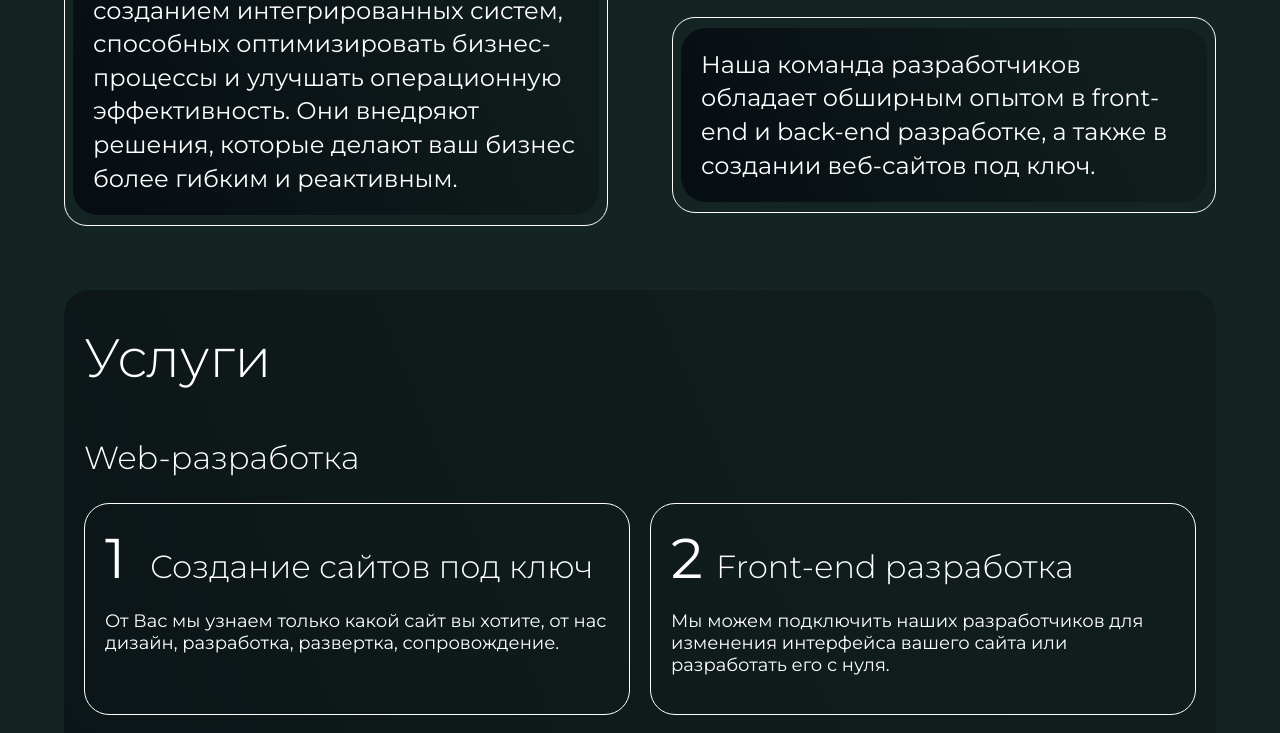
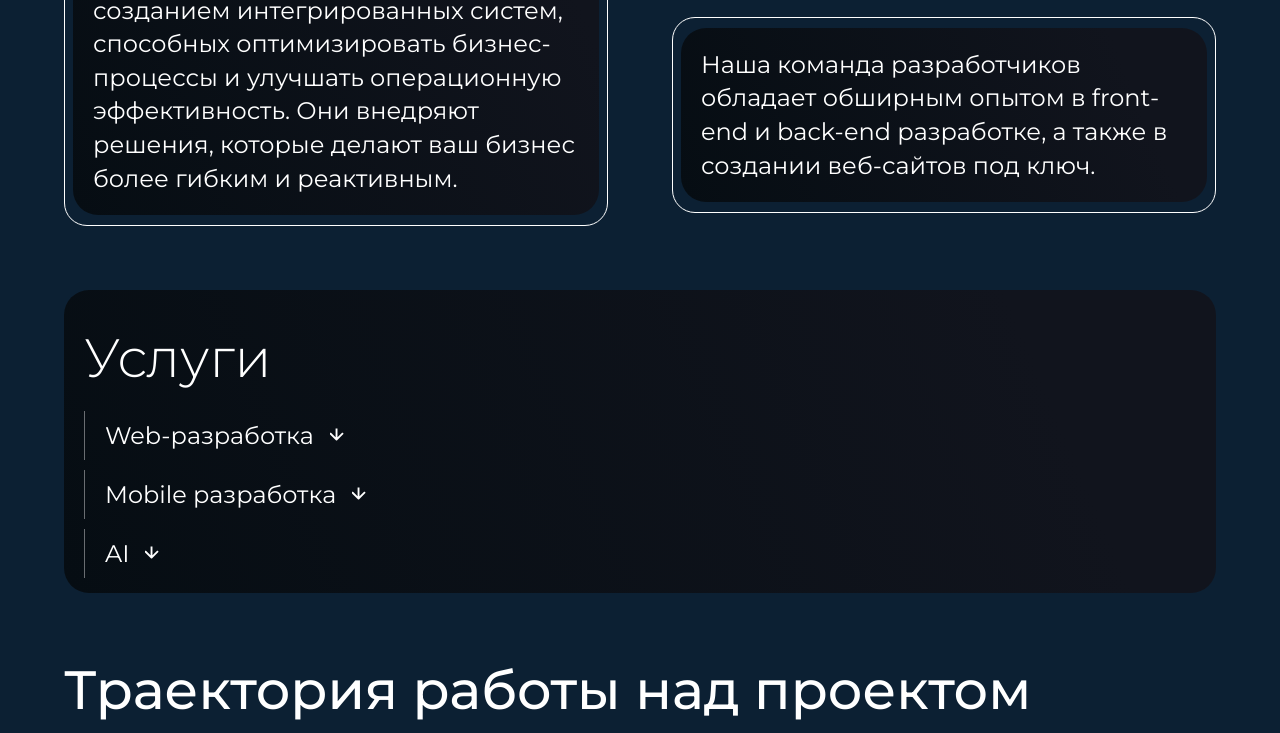
Before and after one commit to Rinat-Arifullin/ai-automation-agency, a Next.js app: page / in a window 1280 px wide. Shown: the part 2000-2733 px from the top of the page. Built offline with nearby package versions, Linux system fonts and the light colour scheme.

Commit message:
new colors

```diff
--- a/components/Main/Services/ServiceBlock/index.tsx
+++ b/components/Main/Services/ServiceBlock/index.tsx
@@ -1,26 +1,28 @@
-import React from 'react';
-import { IServiceBlockProps } from '../types';
-import ServiceCard from '../ServiceCard';
+import React from 'react'
+import { IServiceBlockProps } from '../types'
+import ServiceCard from '../ServiceCard'
 
-import styles from './index.module.css';
+import styles from './index.module.css'
+import Toggle from 'components/common/Toggle'
 
 const ServiceBlock = ({ title, cardList, isOdd }: IServiceBlockProps) => {
     return (
+        <Toggle title={title}>
             <div className={styles.wrapper}>
-            <h2>{title}</h2>
                 <div className={styles.content}>
                     {cardList.map((card, index) => (
                         <ServiceCard
                             key={card.title}
                             title={card.title}
                             description={card.description}
-                        theme={isOdd ? 'black': 'white'}
+                            theme={isOdd ? 'black' : 'white'}
                             index={index + 1}
                         />
                     ))}
                 </div>
             </div>
+        </Toggle>
     )
 }
 
-export default ServiceBlock;
+export default ServiceBlock
--- a/components/Main/Services/ServiceCard/index.module.css
+++ b/components/Main/Services/ServiceCard/index.module.css
@@ -24,7 +24,12 @@
 }
 
 .wrapper.black {
+    transition: .3s;
     color: white;
+    border: 1px solid rgba(255, 255, 255, 0.501);
+}
+
+.wrapper.black:hover {
     border: 1px solid white;
 }
 
@@ -39,7 +44,7 @@
         font-weight: 500 !important;
     }
 
-        .wrapper p {
-            font-size: 16px;
-        }
+    .wrapper p {
+        font-size: 16px;
+    }
 }
--- a/components/Main/Services/index.module.css
+++ b/components/Main/Services/index.module.css
@@ -15,7 +15,7 @@
 .serviceBlockWrapper {
     display: flex;
     flex-direction: column;
-    gap: 40px;
+    gap: 10px;
 }
 
 
--- a/components/common/Toggle/index.module.css
+++ b/components/common/Toggle/index.module.css
@@ -2,29 +2,45 @@
     overflow: hidden;
     transition: 0.3s ease;
     padding: 10px 20px;
+    transition: .3s;
+    border-left: 1px solid rgba(255, 255, 255, 0.401);
+}
+
+.collapseContainer.isCollapsed {
+    border-left: 1px solid white;
 }
 
 .collapseLabel {
     cursor: pointer;
     user-select: none;
-    font-size: var(--mobile-text);
-    text-decoration: underline;
+    font-size: var(--desktop-text);
+    width: fit-content;
+    display: flex;
+    align-items: end;
+    gap: 1rem;
+}
+
+.arrowIcon {
+    transition: .3s;
+}
+
+.arrowIcon.isOpen {
+    transform: rotate(180deg);
 }
 
 .collapseContent {
     overflow: hidden;
     transition:  0.3s ease;
     font-size: var(--desktop-text);
+    padding-top: 0rem;
 }
 
+.collapseContent.isOpen {
+    padding-top: 2rem;
+}
 
 .collapseContainer .collapseContent{
-    transition:  0.3s ease;
-    height: 150px;
-}
-
-.collapseContainer.isCollapsed .collapseContent{
-    height: 0px;
+    transition: .3s;
 }
 
 @media screen and (max-width: 700px) {
--- a/components/common/Toggle/index.tsx
+++ b/components/common/Toggle/index.tsx
@@ -1,27 +1,55 @@
-import React, { ReactNode, useState } from 'react'
+import React, { ReactNode, useEffect, useRef, useState } from 'react'
 import styles from './index.module.css' // Assume a CSS module with relevant styles
+import ArrowIcon from 'icons/ArrowIcon'
 
 interface IProps {
     children: ReactNode
+    title
 }
 
-const Collapse = ({ children }: IProps) => {
+const Toggle = ({ children, title }: IProps) => {
+    const contentRef = useRef<HTMLDivElement | null>(null)
+    const [contentHeight, setContentHeight] = useState<number | null>(null)
     const [isCollapsed, setIsCollapsed] = useState(true)
 
     const toggleCollapse = () => {
         setIsCollapsed(!isCollapsed)
     }
 
+    const measureContentHeight = () => {
+        if (contentRef.current) {
+            setContentHeight(contentRef.current.scrollHeight)
+        }
+    }
+
+    useEffect(() => {
+        measureContentHeight()
+    }, [isCollapsed])
+
     return (
         <div
-            className={`${styles.collapseContainer} ${isCollapsed && styles.isCollapsed}`}
+            className={`${styles.collapseContainer} ${!isCollapsed && styles.isCollapsed}`}
         >
-            <div className={styles.collapseLabel} onClick={toggleCollapse}>
-                {isCollapsed ? 'Подробнее' : 'Скрыть'}
+            <div
+                className={`${styles.collapseLabel} ${isCollapsed && styles.collapseLabelOpen}`}
+                onClick={toggleCollapse}
+            >
+                {title}
+                <div
+                    className={`${styles.arrowIcon} ${isCollapsed && styles.isOpen}`}
+                >
+                    {<ArrowIcon fill="white" />}
+                </div>
             </div>
-            <div className={styles.collapseContent}>{children}</div>
+            <div
+                className={`${styles.collapseContent} ${!isCollapsed && styles.isOpen}`}
+                style={{ height: isCollapsed ? '0px' : contentHeight + 'px' }}
+                ref={contentRef}
+            >
+                {children}
+            </div>
         </div>
     )
 }
 
-export default Collapse
+export default Toggle
--- a/icons/ArrowIcon.tsx
+++ b/icons/ArrowIcon.tsx
@@ -1,9 +1,24 @@
-import React from 'react';
+import React from 'react'
 
-const ArrowIcon = () => {
-    return <svg width="16" height="13" viewBox="0 0 16 13" fill="none" xmlns="http://www.w3.org/2000/svg">
-        <path d="M8.70711 0.292893C8.31658 -0.0976311 7.68342 -0.0976311 7.29289 0.292893L0.928932 6.65685C0.538408 7.04738 0.538408 7.68054 0.928932 8.07107C1.31946 8.46159 1.95262 8.46159 2.34315 8.07107L8 2.41421L13.6569 8.07107C14.0474 8.46159 14.6805 8.46159 15.0711 8.07107C15.4616 7.68054 15.4616 7.04738 15.0711 6.65685L8.70711 0.292893ZM9 13V1H7L7 13H9Z" fill="black"/>
-    </svg>
+interface IProps {
+    fill: string
 }
 
-export default ArrowIcon;
+const ArrowIcon = ({ fill = 'none' }: IProps) => {
+    return (
+        <svg
+            width="14"
+            height="14"
+            viewBox="0 0 15 14"
+            fill={fill}
+            xmlns="http://www.w3.org/2000/svg"
+        >
+            <path
+                d="M8.70711 0.292893C8.31658 -0.0976311 7.68342 -0.0976311 7.29289 0.292893L0.928932 6.65685C0.538408 7.04738 0.538408 7.68054 0.928932 8.07107C1.31946 8.46159 1.95262 8.46159 2.34315 8.07107L8 2.41421L13.6569 8.07107C14.0474 8.46159 14.6805 8.46159 15.0711 8.07107C15.4616 7.68054 15.4616 7.04738 15.0711 6.65685L8.70711 0.292893ZM9 13V1H7L7 13H9Z"
+                fill={fill}
+            />
+        </svg>
+    )
+}
+
+export default ArrowIcon
--- a/styles/global.css
+++ b/styles/global.css
@@ -1,11 +1,11 @@
 :root {
     /*---colors---*/
     --white: #FFFFFF;
-    --black: #111D1C;
-    --dark-green: #142423;
+    --black: #11121D;
+    --dark-green: #0C2033;
     --blue: #345E79;
     --blue-gradient: linear-gradient(119deg, #608287 15.97%, #466C7F 39.92%, #04366A 100%);
-    --dark-gradient: linear-gradient(247deg, #111D1C 16.5%, #060D13 99.7%, #111D1C 99.71%);
+    --dark-gradient: linear-gradient(247deg, #11141D 16.5%, #060D13 99.7%, #11111D 99.71%);
     --yellow: #FBFF53;
     --red: #f21818;
     /*------------*/
```
Also changed, not shown: components/common/Frame/index.tsx (+24 -15 lines). Lines whose indentation alone changed are shown as unchanged.
